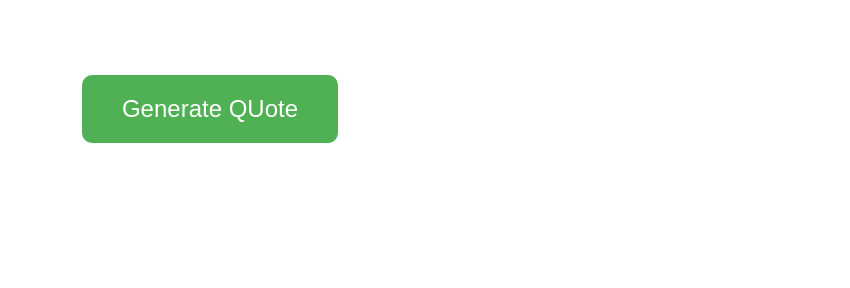
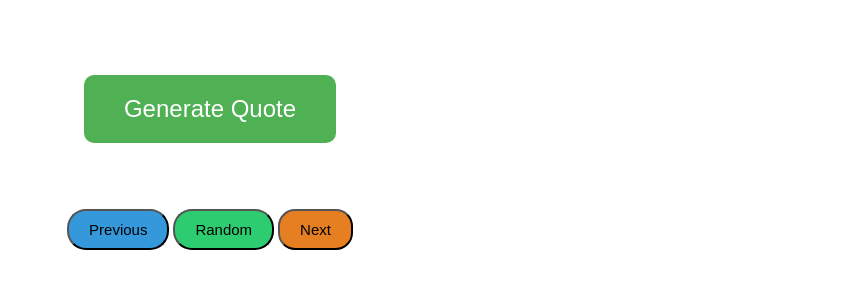
Before and after one commit to yogendrabaskota/GenerateYour-Quote, a plain HTML site: page index.html in a window 1280 px wide. Shown: the part 162-450 px from the top of the page, without its empty margins (430-1280 px from the left). Drawn offline with Linux system fonts and the light colour scheme.

Commit message:
required button added

```diff
--- a/index.html
+++ b/index.html
@@ -11,7 +11,7 @@
     <h1> Quote generator</h1>
 
     <div class="controls">
-        <button id="generate">Generate QUote</button>
+        <button id="generate">Generate Quote</button>
         <select id="category">
             <option value="">Select category</option>
             <option value="science">Science</option>
@@ -21,6 +21,10 @@
         </select>
 
         <p id="quoteDisplay"></p>
+
+        <button id="previous">Previous</button>
+        <button id="random">Random</button>
+        <button id="next">Next</button>
     </div>
 
 
--- a/style.css
+++ b/style.css
@@ -31,3 +31,33 @@ h1 {
     border-radius: 5px;
     border: 1px white;
 }
+
+#previous {
+    margin-top: 50px;
+    background-color: #3498db;
+    padding: 10px 20px;
+    border-radius: 19px;
+    font-size: 15px;
+    left: 40px;
+
+}
+
+#random {
+    margin-top: 50px;
+    background-color: #2ecc71;
+    padding: 10px 20px;
+    border-radius: 19px;
+    font-size: 15px;
+    left: 350px;
+
+}
+
+#next {
+    margin-top: 50px;
+    background-color: #e67e22;
+    padding: 10px 20px;
+    border-radius: 17px;
+    font-size: 15px;
+    left: 40px;
+
+}
```
